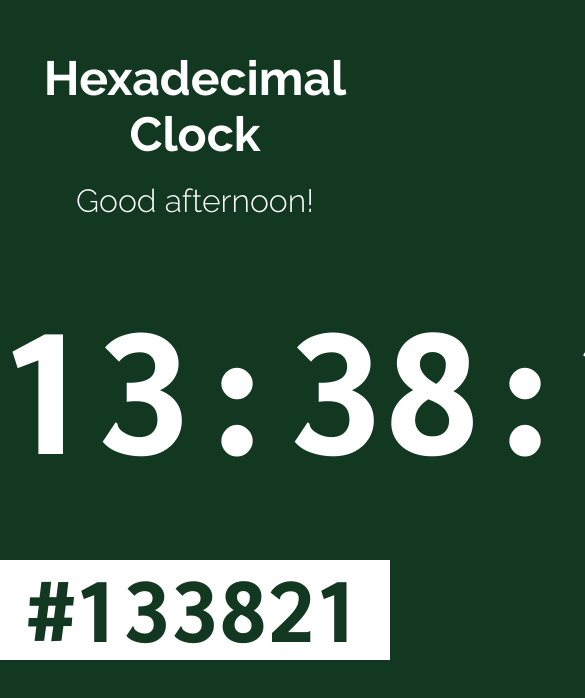
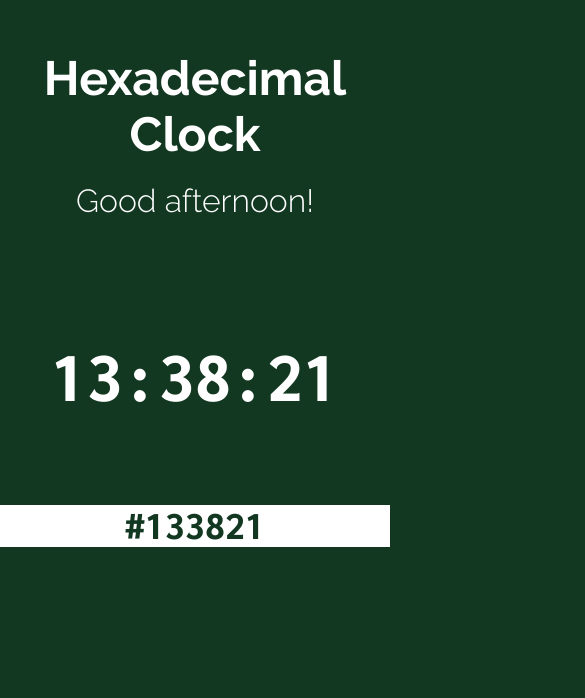
Before and after one commit to marianadacunha/hexadecimal-clock, a plain HTML site: page index.html in a window 390 px wide. Shown: the top 698 px of the page, 585 px wide, since content can reach past the window. Drawn offline with Linux system fonts and the light colour scheme.

Commit message:
add media queries

```diff
--- a/css/style.css
+++ b/css/style.css
@@ -1,5 +1,9 @@
 @import url('https://fonts.googleapis.com/css2?family=Raleway:wght@100;200;300;400;500;600;700;800;900&display=swap');
 @import url('https://fonts.googleapis.com/css2?family=Inconsolata:wght@200;300;400;500;600;700;800;900&display=swap');
+
+html {
+    width: 100%;
+}
 
 body {
     max-height: 100vh;
@@ -45,3 +49,17 @@ h2 {
     margin-top: 70px;
     background-color: #FFFFFF;
 }
+
+@media (max-width: 900px) {
+
+    #clock {
+        font-size: 4.5rem;
+        padding-top: 120px;
+    }
+
+    #hex {
+        font-size: 2.5rem;
+        margin-top: 90px;
+    }
+
+  }
```
